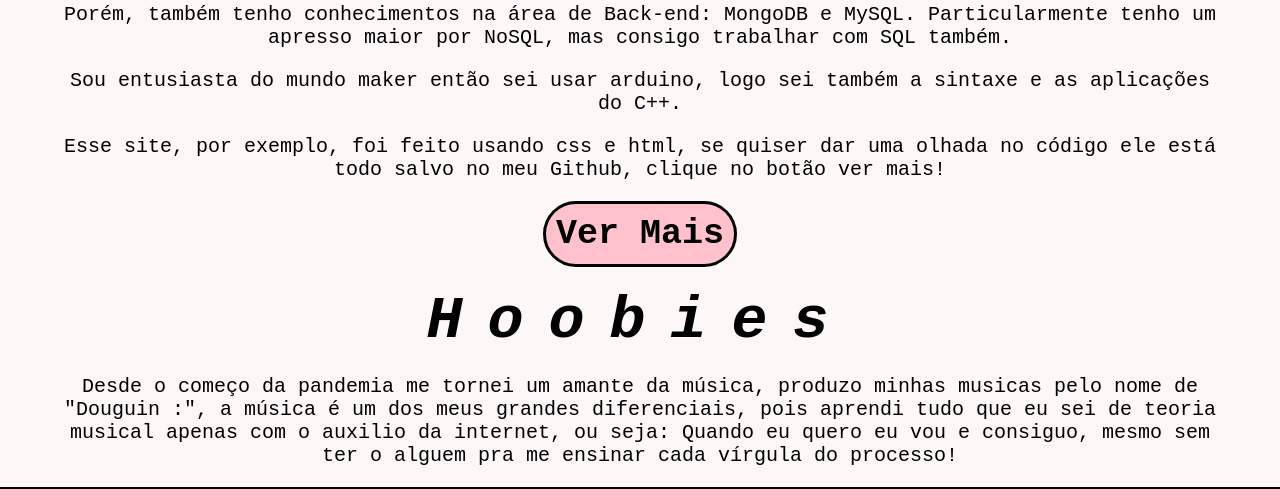
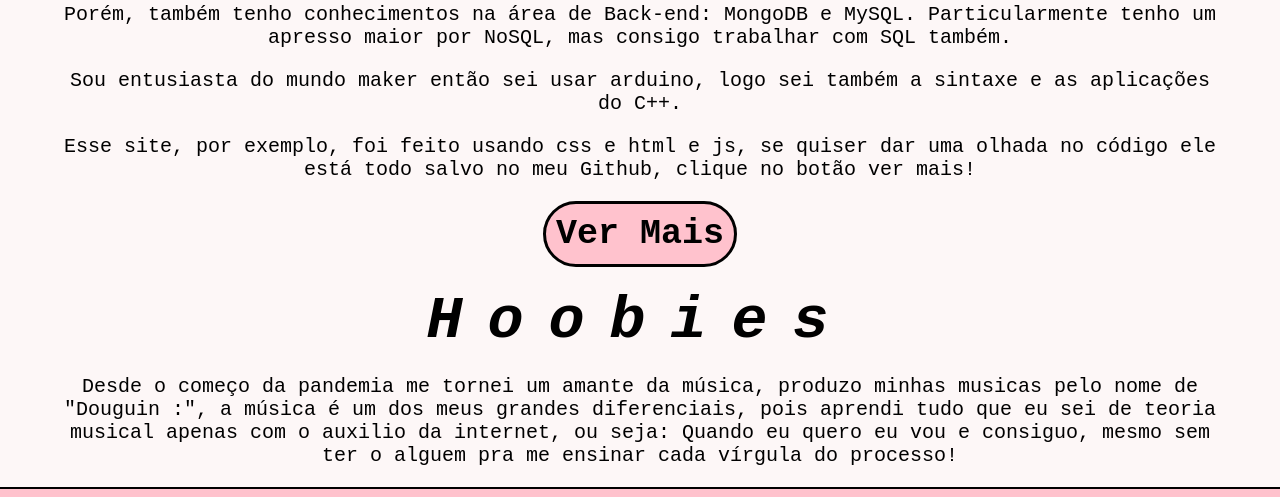
Before and after one commit to Vogova/Portfolio, a plain HTML site: page index.html in a window 1280 px wide. Shown: the part 2754-3251 px from the top of the page. Drawn offline with Linux system fonts and the light colour scheme.

Commit message:
Add files via upload

```diff
--- a/index.html
+++ b/index.html
@@ -106,7 +106,7 @@
                 Sou entusiasta do mundo maker então sei usar arduino, logo sei também a sintaxe e as aplicações do C++.
             </div>
             <div class="texto">
-                Esse site, por exemplo, foi feito usando css e html, se quiser dar uma olhada no código ele está todo
+                Esse site, por exemplo, foi feito usando css e html e js, se quiser dar uma olhada no código ele está todo
                 salvo no meu Github, clique no botão ver mais!
             </div>
             <a href='https://github.com/Vogova/portfolio' class="ver"><button>Ver Mais</button></a>
```
